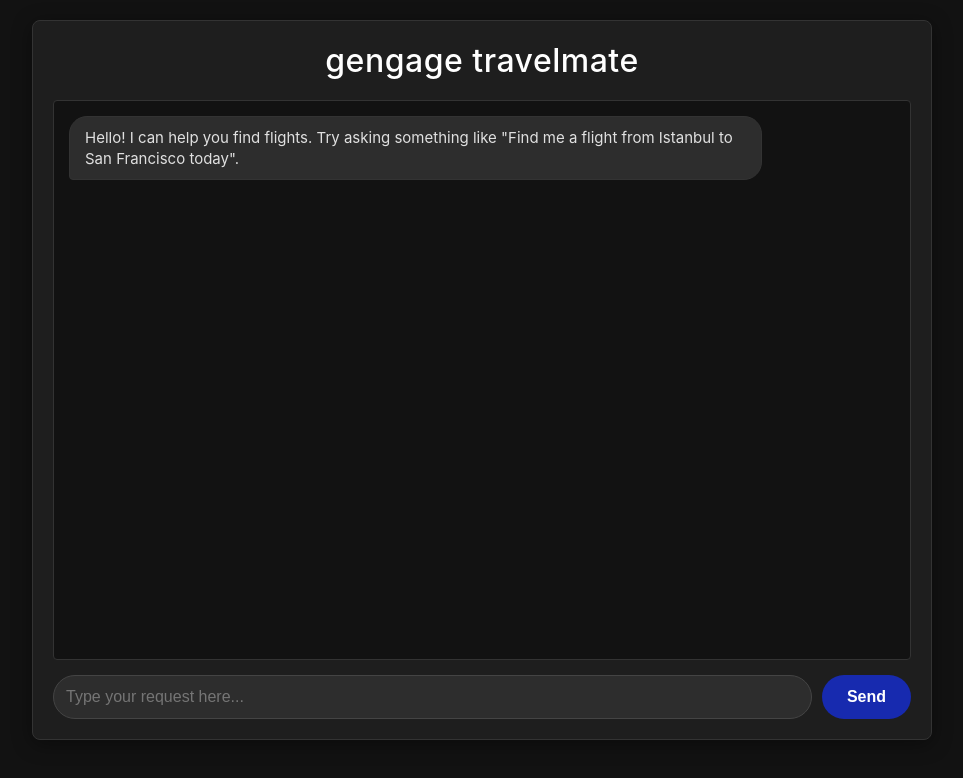
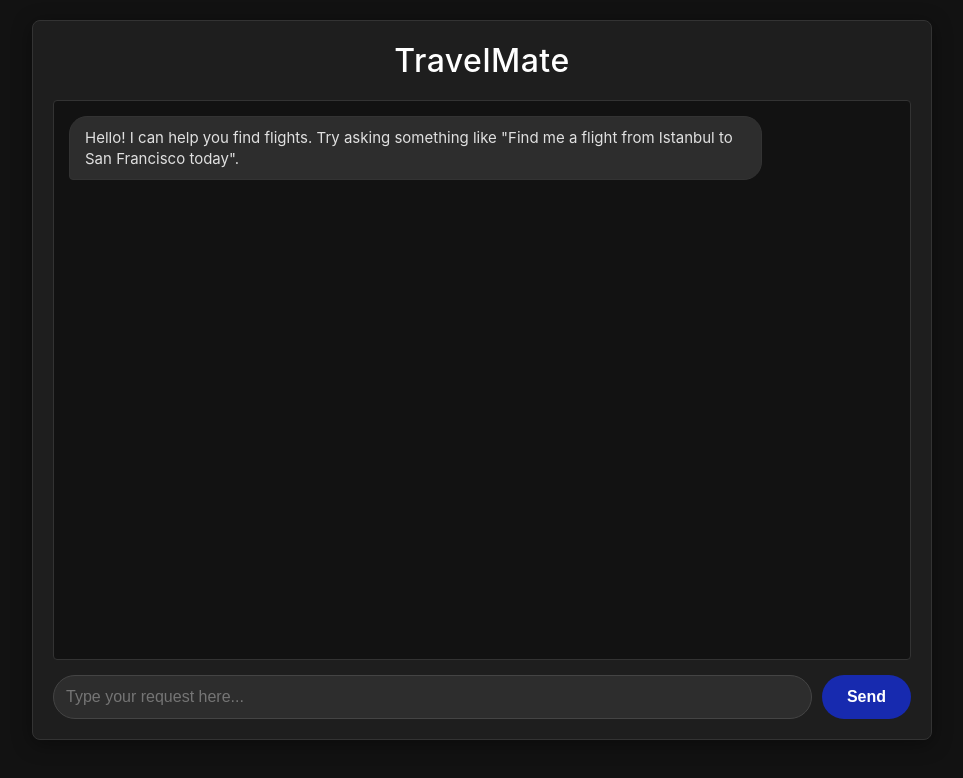
Before and after one commit to omerakkentli/Amadeus_POC, a website: page public/index.html in a window 1280 px wide. Shown: the whole page, without its empty margins (158-1121 px from the left). Drawn offline with nearby package versions, Linux system fonts and the light colour scheme.

Commit message:
Update index.html to rename the header from "gengage travelmate" to "TravelMate" for improved branding consistency.

```diff
--- a/public/index.html
+++ b/public/index.html
@@ -274,7 +274,7 @@
 </head>
 <body>
     <div class="container">
-        <h1>gengage travelmate</h1>
+        <h1>TravelMate</h1>
 
         <div id="chat-history">
             <div class="message bot">
```
